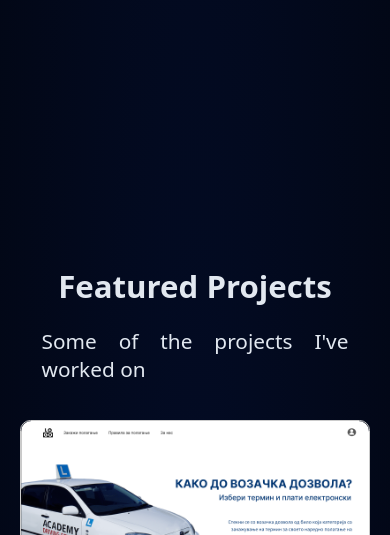
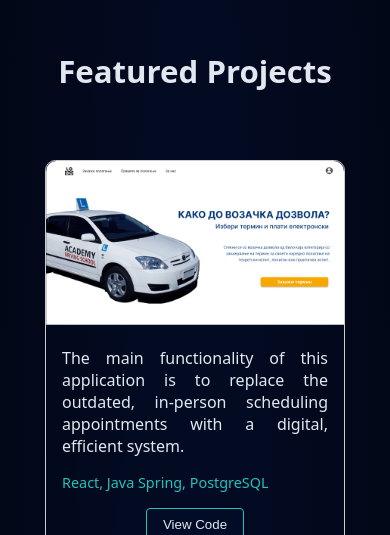
Before and after one commit to krstevskap/portfolio, a React (Create React App) app: page / in a window 390 px wide. Shown: the part 1465-2000 px from the top of the page. Built offline with nearby package versions, Linux system fonts and the light colour scheme.

Commit message:
Add responsive styles

```diff
--- a/src/components/About/About.js
+++ b/src/components/About/About.js
@@ -4,12 +4,14 @@ import "./about.css";
 const About = () => {
     return (
         <div className='about-container'>
+            <h1>About me</h1>
             <p>
-                Hi! My name is Petrana Krstevska. I'm 23 and currently studying at FINKI,
-                with a passion for frontend development. I love exploring new technologies
+                Hi! My name is Petrana Krstevska. I'm 23 and currently studying at
+                <a href='https://www.finki.ukim.mk/' target="_blank" rel="noopener noreferrer" className='link'> FINKI</a>,
+                with a passion for front-end development. I love exploring new technologies
                 and applying my skills. When I’m not coding, I enjoy unwinding with movies,
                 comics, books, and photography. I’m always looking for new ways to learn and improve,
-                and I enjoy creating digital projects that bring ideas to life.
+                and I enjoy creating projects that bring ideas to life.
                 Recently, I have been working with these technologies:
             </p>
             <div className='technologies'>
--- a/src/components/About/about.css
+++ b/src/components/About/about.css
@@ -4,11 +4,11 @@
     font-weight: 100;
     display: flex;
     flex-direction: column;
-    gap: 1em;
+    gap: 2.5em;
     align-items: center;
     text-align: justify;
-    padding: 2em;
-    min-height: 100vh;
+    flex-wrap: wrap;
+    padding: 1em;
     animation: appear linear;
     animation-timeline: view();
     animation-range: entry 0 cover 40%;
@@ -16,7 +16,7 @@
 
 .about-container p,
 .technologies {
-    width: 700px;
+    max-width: 700px;
 }
 
 .technologies {
@@ -27,6 +27,11 @@
 .technologies li {
     list-style: circle;
     margin-left: 1em;
+}
+
+.link {
+    text-decoration: none;
+    color: #25c1b9;
 }
 
 @keyframes appear {
--- a/src/components/Homepage/homepage.css
+++ b/src/components/Homepage/homepage.css
@@ -4,13 +4,16 @@
     justify-content: center;
     align-items: center;
     text-align: justify;
+    flex-wrap: wrap;
+    padding: 1em;
 }
 
 .content {
-    width: 700px;
+    max-width: 700px;
     height: 250px;
     display: flex;
     flex-direction: column;
+    flex-wrap: wrap;
 }
 
 .first-row,
@@ -56,3 +59,9 @@ a {
 .icons svg:hover {
     background-color: #1e928c;
 }
+
+@media (max-width: 640px) {
+    .content {
+        flex-direction: row;
+    }
+}
--- a/src/components/Projects/Card.js
+++ b/src/components/Projects/Card.js
@@ -10,9 +10,11 @@ const Card = ({ img, description, link, technologies }) => {
             <div className="card-content">
                 <p className="card-description">{description}</p>
                 <p className="card-technologies">{technologies}</p>
-                <button className="card-button">
-                    <a href={link} target="_blank" rel="noopener noreferrer">View Code</a>
-                </button>
+                <div className='button-container'>
+                    <button className="card-button">
+                        <a href={link} target="_blank" rel="noopener noreferrer">View Code</a>
+                    </button>
+                </div>
             </div>
         </article>
     );
--- a/src/components/Projects/Projects.js
+++ b/src/components/Projects/Projects.js
@@ -8,7 +8,6 @@ const Projects = () => {
     return (
         <section className="projects-container">
             <h1>Featured Projects</h1>
-            <p>Some of the projects I've worked on</p>
             <div className="projects-list">
                 <Card
                     img={TeamProject}
--- a/src/components/Projects/card.css
+++ b/src/components/Projects/card.css
@@ -1,5 +1,5 @@
 .card-container {
-    width: 350px;
+    width: 300px;
     margin: 1rem;
     height: 400px;
     border: 1px solid #ccc;
@@ -8,14 +8,13 @@
 
 .card-container:hover {
     background-color: #051441;
+}
 
-}
 .card-img img {
     width: 100%;
     height: auto;
     border-top-left-radius: 0.5em;
     border-top-right-radius: 0.5em;
-
 }
 
 .card-content {
@@ -36,12 +35,17 @@
 }
 
 .card-button {
-    background-color: #25c1b9;
-    color: #e2e8f0;
-    border: none;
+    background-color: #030c27;
+    color: #25c1b9;
+    border: 1px solid #25c1b9;
     padding: 0.5rem 1rem;
     border-radius: 4px;
     cursor: pointer;
+}
+
+.button-container{
+    display: flex;
+    justify-content: center;
 }
 
 .card-button a {
@@ -50,5 +54,5 @@
 }
 
 .card-button:hover {
-    background-color: #1e928c;
+    background-color: #25c1b9;
 }
--- a/src/components/Projects/projects.css
+++ b/src/components/Projects/projects.css
@@ -4,10 +4,11 @@
     font-weight: 100;
     display: flex;
     flex-direction: column;
-    gap: 1em;
+    gap: 2.5em;
     align-items: center;
+    justify-content: center;
     text-align: justify;
-    padding: 2em;
+    padding: 1em;
     min-height: 100vh;
     animation: appear linear;
     animation-timeline: view();
@@ -31,3 +32,9 @@
         scale: 1;
     }
 }
+
+@media (max-width: 640px) {
+    .projects-list {
+        flex-direction: column;
+    }
+}
```
Lines whose indentation alone changed are shown as unchanged.
